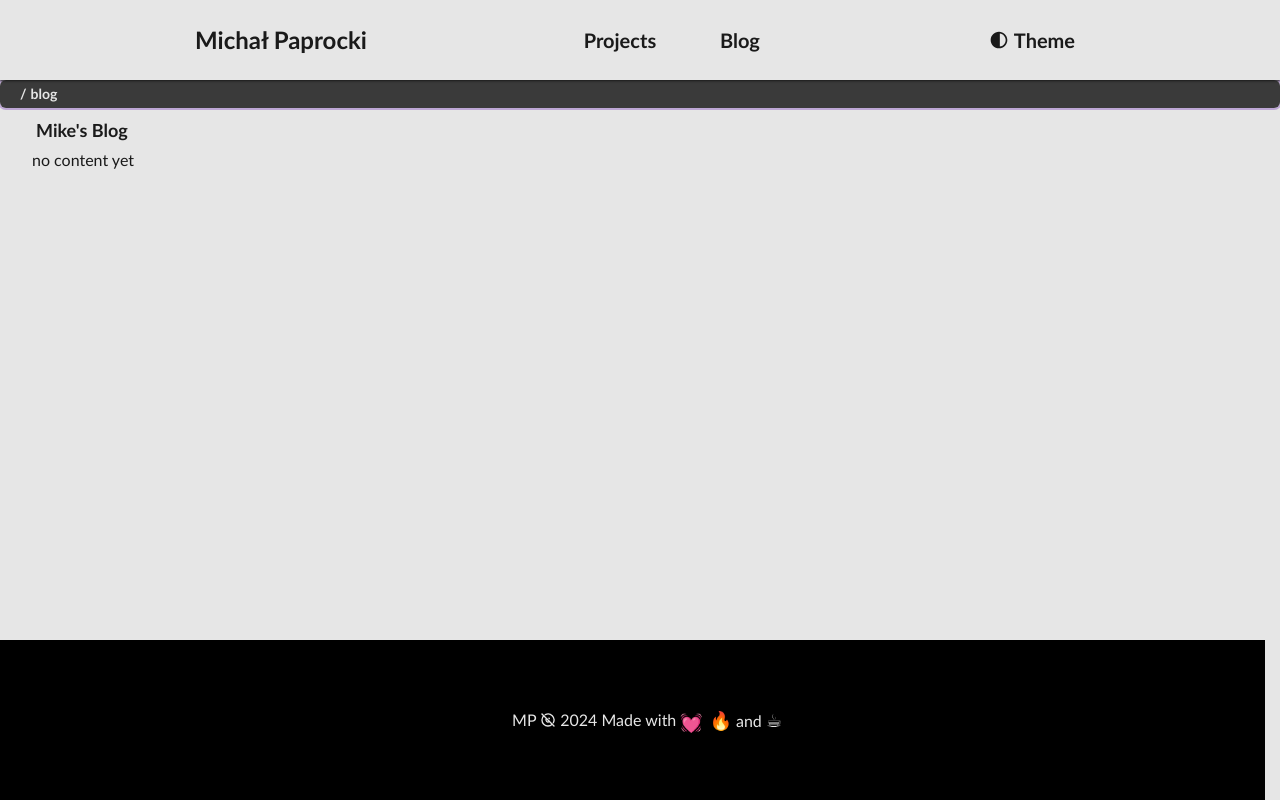
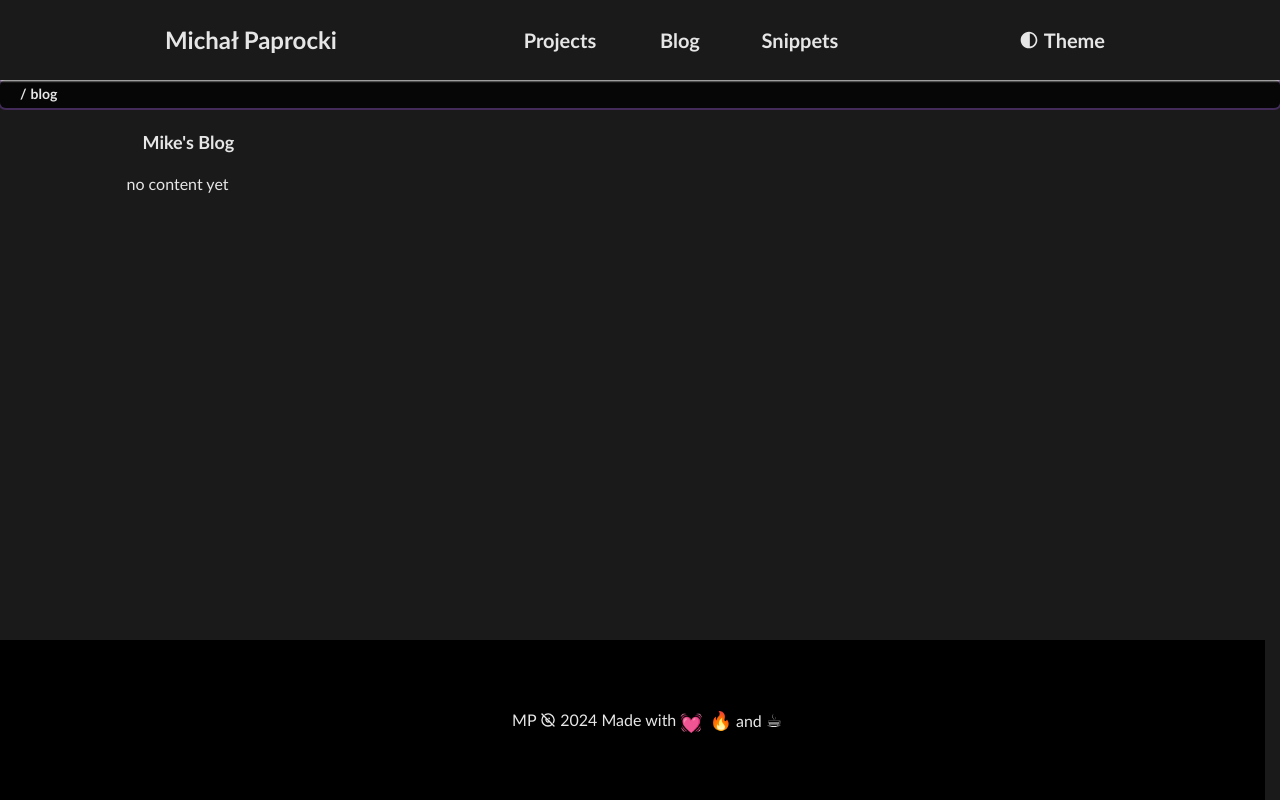
Before and after one commit to michalpaprocki/portfolio, a Next.js app: page /blog in a window 1280 px wide. Built offline with nearby package versions, Linux system fonts and the light colour scheme.

Commit message:
refactor: reworked theme selector, relocated logic from external script to component

```diff
--- a/app/blog/page.tsx
+++ b/app/blog/page.tsx
@@ -1,8 +1,10 @@
 const page = async () => {
   return (
-    <div className="p-8">
-      <h3 className="p-1 text-lg font-semibold">Mike's Blog</h3>
-      <div>no content yet</div>
+    <div className="flex flex-col items-center pt-8">
+      <div className="w-full md:w-[80%]">
+        <h2 className="text p-4 text-lg font-bold">Mike's Blog</h2>
+        <span>no content yet</span>
+      </div>
     </div>
   );
 };
--- a/app/components/dynamic/Burger.tsx
+++ b/app/components/dynamic/Burger.tsx
@@ -23,7 +23,7 @@ const Burger = () => {
   };
   return (
     <>
-      <ul className="md:flex hidden">
+      <ul className="hidden md:flex">
         <li className="p-1 md:h-auto">
           <Tile
             ariaLabel="got to projects"
@@ -44,6 +44,16 @@ const Burger = () => {
             cursor="cursor-pointer"
           />
         </li>
+        <li className="p-1 md:h-auto">
+          <Tile
+            ariaLabel="go to snippets page"
+            title="Snippets"
+            text="Snippets"
+            link="/snippets"
+            darkHoverTextColor="dark:hover:text-dark-color"
+            cursor="cursor-pointer"
+          />
+        </li>
       </ul>
       <ul className="hidden md:block">
         <li className="p-1">
@@ -54,35 +64,35 @@ const Burger = () => {
       <button
         aria-label="open or close burger menu"
         onClick={(e) => animate(200)}
-        className="md:hidden p-2 z-10 cursor-pointer flex flex-col gap-1 hover:outline-1 focus:outline-dark-color focus:dark:outline-light-color"
+        className="z-10 flex cursor-pointer flex-col gap-1 p-2 hover:outline-1 focus:outline-dark-color focus:dark:outline-light-color md:hidden"
       >
         <span
           className={`${
             isOpen
-              ? "rotate-45 translate-y-2 bg-light-color"
+              ? "translate-y-2 rotate-45 bg-light-color"
               : "rotate-0 bg-dark-color"
-          } dark:bg-light-color h-1 w-8 transition`}
+          } h-1 w-8 transition dark:bg-light-color`}
         ></span>
         <span
           className={`${
-            isOpen ? "opacity-0 bg-light-color" : "opacity-100 bg-dark-color"
-          } dark:bg-light-color h-1 w-8 transition`}
+            isOpen ? "bg-light-color opacity-0" : "bg-dark-color opacity-100"
+          } h-1 w-8 transition dark:bg-light-color`}
         ></span>
         <span
           className={`${
             isOpen
-              ? "-rotate-45 -translate-y-2 bg-light-color"
+              ? "-translate-y-2 -rotate-45 bg-light-color"
               : "rotate-0 bg-dark-color"
-          } dark:bg-light-color h-1 w-8 transition`}
+          } h-1 w-8 transition dark:bg-light-color`}
         ></span>
       </button>
       {isOpen ? (
         <>
           <div
-            className={`md:hidden opacity-0 absolute top-0 w-full backdrop-blur-sm bg-dark-a80 dark:bg-violet-a80 ${animation}`}
+            className={`absolute top-0 w-full bg-dark-a80 opacity-0 backdrop-blur-sm dark:bg-violet-a80 md:hidden ${animation}`}
           >
-            <ul className=" min-h-screen flex flex-col items-center justify-evenly">
-              <li className=" dark:bg-dark-color bg-light-color">
+            <ul className=" flex min-h-screen flex-col items-center justify-evenly">
+              <li className=" bg-light-color dark:bg-dark-color">
                 <DayAndNight />
               </li>
               <li>
@@ -98,7 +108,7 @@ const Burger = () => {
                   cursor="cursor-pointer"
                 />
               </li>
-              <li className=" dark:bg-dark-color bg-light-color">
+              <li className=" bg-light-color dark:bg-dark-color">
                 <Tile
                   ariaLabel="go to projects page"
                   title="Projects"
@@ -111,12 +121,25 @@ const Burger = () => {
                   cursor="cursor-pointer"
                 />
               </li>
-              <li className=" dark:bg-dark-color bg-light-color">
+              <li className=" bg-light-color dark:bg-dark-color">
                 <Tile
                   ariaLabel="go to blog page"
                   title="blog"
                   text="blog"
                   link="/blog"
+                  fn={(e) => setOpen(false)}
+                  hoverBgColor="hover:bg-violet"
+                  hoverShadowColor="hover:shadow-link-violet"
+                  darkHoverTextColor="dark:hover:text-dark-color"
+                  cursor="cursor-pointer"
+                />
+              </li>
+              <li className=" bg-light-color dark:bg-dark-color">
+                <Tile
+                  ariaLabel="go to snippets page"
+                  title="Snippets"
+                  text="Snippets"
+                  link="/snippets"
                   fn={(e) => setOpen(false)}
                   hoverBgColor="hover:bg-violet"
                   hoverShadowColor="hover:shadow-link-violet"
--- a/app/components/dynamic/DayAndNight.tsx
+++ b/app/components/dynamic/DayAndNight.tsx
@@ -10,7 +10,20 @@ enum IconType {
 const DayAndNight = () => {
   const [icon, setIcon] = useState<IconType>();
   const [show, setShow] = useState(false);
+
+  const setTheme = () => {
+    if (
+      localStorage.theme === "dark" ||
+      (window.matchMedia("(prefers-color-scheme: dark)") && !localStorage.theme)
+    ) {
+      document.documentElement.classList.add("dark");
+    } else {
+      document.documentElement.classList.remove("dark");
+    }
+  };
+
   useEffect(() => {
+    setTheme();
     if (localStorage.theme) setIcon(localStorage.theme);
     else setIcon(IconType.os);
   }, []);
@@ -19,23 +32,23 @@ const DayAndNight = () => {
       <button
         aria-label="select theme"
         onClick={() => setShow(!show)}
-        className="font-bold select-none bg-light-color dark:bg-dark-color overflow-hidden"
+        className={`${show ? "ring-1" : ""} select-none overflow-hidden bg-light-color font-bold dark:bg-dark-color`}
       >
-        <span className="h-8 w-[7rem] flex items-center p-1 whitespace-pre-wrap hover:bg-dark-color hover:text-light-color dark:hover:bg-light-color dark:hover:text-dark-color hover:shadow-link-light dark:hover:shadow-link-dark after:h-16 after:w-1 after:bg-light-color after:shadow-link-dark-fat after:hover:animate-slide after:invisible after:hover:visible after:dark:bg-dark-color after:dark:shadow-link-light-fat after:blur-sm transition-all">
-          {icon === IconType.os ? <MdContrast /> : <></>}
-          {icon === IconType.light ? <MdLightMode /> : <></>}
-          {icon === IconType.dark ? <MdDarkMode /> : <></>} Theme
+        <span className="flex h-8 w-[7rem] items-center whitespace-pre-wrap p-1 transition-all after:invisible after:h-16 after:w-1 after:bg-light-color after:shadow-link-dark-fat after:blur-sm hover:bg-dark-color hover:text-light-color hover:shadow-link-light after:hover:visible after:hover:animate-slide after:dark:bg-dark-color after:dark:shadow-link-light-fat dark:hover:bg-light-color dark:hover:text-dark-color dark:hover:shadow-link-dark">
+          {icon === IconType.os ? <MdContrast /> : null}
+          {icon === IconType.light ? <MdLightMode /> : null}
+          {icon === IconType.dark ? <MdDarkMode /> : null} Theme
         </span>
       </button>
       <div
         id="pref-menu"
         className={`${
           show ? "flex" : "hidden"
-        } flex-col  absolute font-bold bg-light-color dark:bg-dark-color`}
+        } absolute flex-col bg-light-color font-bold ring-1  dark:bg-dark-color`}
       >
         <button
           aria-label="infer the theme from system"
-          className="cursor-pointer h-8 w-[7rem] overflow-hidden p-1 flex items-center whitespace-pre-wrap hover:bg-dark-color hover:text-light-color dark:hover:bg-light-color dark:hover:text-dark-color hover:shadow-link-light dark:hover:shadow-link-dark after:h-16 after:w-1 after:bg-light-color after:shadow-link-dark-fat after:hover:animate-slide after:invisivble after:hover:visible after:dark:bg-dark-color after:dark:shadow-link-light-fat after:blur-sm transition-all"
+          className="after:invisivble flex h-8 w-[7rem] cursor-pointer items-center overflow-hidden whitespace-pre-wrap p-1 transition-all after:h-16 after:w-1 after:bg-light-color after:shadow-link-dark-fat after:blur-sm hover:bg-dark-color hover:text-light-color hover:shadow-link-light after:hover:visible after:hover:animate-slide after:dark:bg-dark-color after:dark:shadow-link-light-fat dark:hover:bg-light-color dark:hover:text-dark-color dark:hover:shadow-link-dark"
           onClick={(e) => {
             setIcon(IconType.os);
             localStorage.removeItem("theme");
@@ -44,30 +57,33 @@ const DayAndNight = () => {
             } else {
               document.documentElement.classList.remove("dark");
             }
+            setShow(false);
           }}
         >
           <MdContrast /> System
         </button>
         <button
           aria-label="select light theme"
-          className=" cursor-pointer h-8 w-[7rem] overflow-hidden p-1 flex items-center whitespace-pre-wrap hover:bg-dark-color hover:text-light-color dark:hover:bg-light-color dark:hover:text-dark-color hover:shadow-link-light dark:hover:shadow-link-dark after:h-16 after:w-1 after:bg-light-color after:shadow-link-dark-fat after:hover:animate-slide after:invisivble after:hover:visible after:dark:bg-dark-color after:dark:shadow-link-light-fat after:blur-sm "
+          className=" after:invisivble flex h-8 w-[7rem] cursor-pointer items-center overflow-hidden whitespace-pre-wrap p-1 after:h-16 after:w-1 after:bg-light-color after:shadow-link-dark-fat after:blur-sm hover:bg-dark-color hover:text-light-color hover:shadow-link-light after:hover:visible after:hover:animate-slide after:dark:bg-dark-color after:dark:shadow-link-light-fat dark:hover:bg-light-color dark:hover:text-dark-color dark:hover:shadow-link-dark "
           onClick={(e) => {
             setIcon(IconType.light);
             document.documentElement.classList.remove("dark");
 
             localStorage.theme = "light";
+            setShow(false);
           }}
         >
           <MdLightMode /> Light
         </button>
         <button
           aria-label="select dark theme"
-          className="cursor-pointer h-8 w-[7rem] overflow-hidden p-1 flex items-center whitespace-pre-wrap hover:bg-dark-color hover:text-light-color dark:hover:bg-light-color dark:hover:text-dark-color hover:shadow-link-light dark:hover:shadow-link-dark after:h-16 after:w-1 after:bg-light-color after:shadow-link-dark-fat after:hover:animate-slide after:invisivble after:hover:visible after:dark:bg-dark-color after:dark:shadow-link-light-fat after:blur-sm "
+          className="after:invisivble flex h-8 w-[7rem] cursor-pointer items-center overflow-hidden whitespace-pre-wrap p-1 after:h-16 after:w-1 after:bg-light-color after:shadow-link-dark-fat after:blur-sm hover:bg-dark-color hover:text-light-color hover:shadow-link-light after:hover:visible after:hover:animate-slide after:dark:bg-dark-color after:dark:shadow-link-light-fat dark:hover:bg-light-color dark:hover:text-dark-color dark:hover:shadow-link-dark "
           onClick={(e) => {
             setIcon(IconType.dark);
             document.documentElement.classList.add("dark");
 
             localStorage.theme = "dark";
+            setShow(false);
           }}
         >
           <MdDarkMode /> Dark
--- a/app/snippets/layout.tsx
+++ b/app/snippets/layout.tsx
@@ -1,4 +1,11 @@
+import { Metadata } from "next";
 import Path from "../components/Path";
+
+export const metadata: Metadata = {
+  title: "Michał Paprocki",
+  keywords: ["nextjs", "react", "web development", "blog"],
+  description: "Personal website of Michał Paprocki - web developer.",
+};
 
 export default function RootLayout({
   children,
@@ -7,7 +14,7 @@ export default function RootLayout({
 }) {
   return (
     <section className="flex min-h-reduced flex-col">
-      <div className="relative pt-20">
+      <div className="pt-20">
         <Path />
       </div>
       {children}
--- a/app/snippets/page.tsx
+++ b/app/snippets/page.tsx
@@ -2,7 +2,7 @@ import LinkSimple from "../components/LinkSimple";
 
 const page = () => {
   return (
-    <div className="flex flex-col items-center p-2 pt-2 md:p-0">
+    <div className="flex flex-col items-center pt-8">
       <div className="w-full md:w-[80%]">
         <h2 className="text p-4 text-lg font-bold">Mike's Code Snippets</h2>
         <div className="flex gap-2">
```
